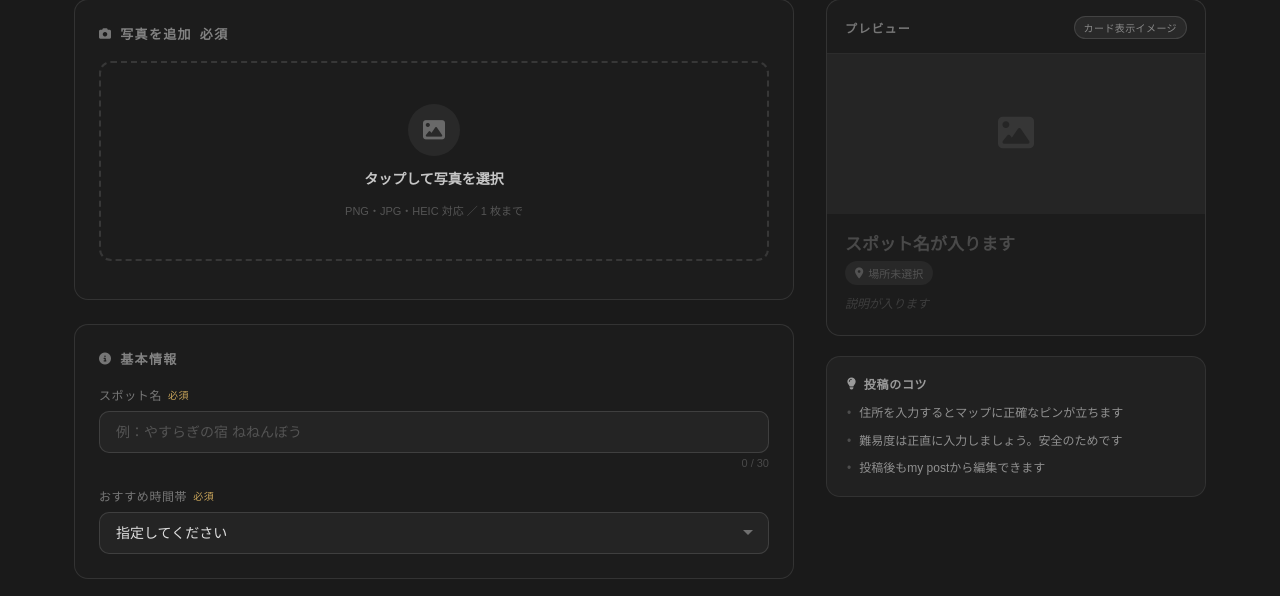
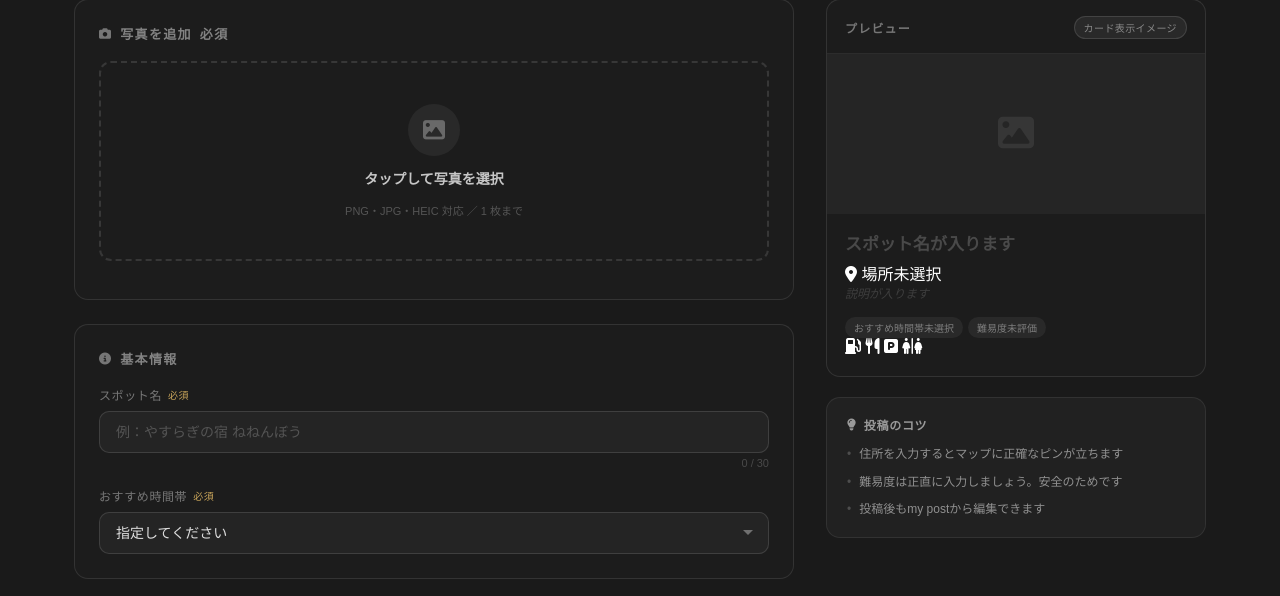
Before and after one commit to Mochi082/sukimakeshiki, a Flask app: page /post in a window 1280 px wide. Shown: the part 94-690 px from the top of the page. Run offline with Flask 3, Linux system fonts and the light colour scheme; a user stored in the database is signed in.

Commit message:
Add files via upload

```diff
--- a/templates/post.html
+++ b/templates/post.html
@@ -112,7 +112,7 @@
 
         <div class="form-field">
           <label class="form-label">おすすめ時間帯 <span class="required">必須</span></label>
-          <select class="form-select" id="timeSelect" name="time" value="{{ time or 'default' }}">
+          <select class="form-select" id="timeSelect" name="time" value="{{ time or 'default' }}" onchange="updatePreview()">
             <option value="">指定してください</option>
             <option>morning</option>
             <option>midday</option>
@@ -256,12 +256,30 @@
           <div class="preview-img-placeholder"><i class="fa fa-image"></i></div>
         </div>
         <div class="preview-body">
-          <div class="preview-spot-name empty" id="previewName">スポット名が入ります</div>
-          <div class="preview-pref-tag empty">
-            <i class="fa fa-map-marker-alt"></i>
-            <span id="previewPrefText">場所未選択</span>
+          <div class="preview-top">
+            <div>
+              <div class="preview-spot-name empty" id="previewName">スポット名が入ります</div>
+              <div class="preview-loc empty" id="previewLoc">
+                <i class="fa fa-map-marker-alt"></i>
+                <span id="previewPrefText">場所未選択</span>
+              </div>
+            </div>
           </div>
           <div class="preview-desc empty" id="previewDesc">説明が入ります</div>
+          <div class="preview-footer">
+            <div class="preview-select">
+              <div class="preview-tags-row" id="previewTagsRow">
+                <span class="preview-tag empty" id="previewTimeTag">おすすめ時間帯未選択</span>
+                <span class="preview-tag empty" id="previewLevelTag">難易度未評価</span>
+              </div>
+              <div class="preview-access" id="previewAccess">
+                <i class="fa fa-gas-pump access-icon ng" data-fac="gas" title="給油"></i>
+                <i class="fa fa-utensils access-icon ng" data-fac="food" title="飲食"></i>
+                <i class="fa fa-parking access-icon ng" data-fac="parking" title="駐輪場"></i>
+                <i class="fa fa-restroom access-icon ng" data-fac="restroom" title="トイレ"></i>
+              </div>
+            </div>
+          </div>
         </div>
       </div>
 
```
Also changed, not shown: templates/post_edit.html (+21 -11 lines), templates/post_list.html (line endings or trailing spaces), templates/spots.html (line endings or trailing spaces).
